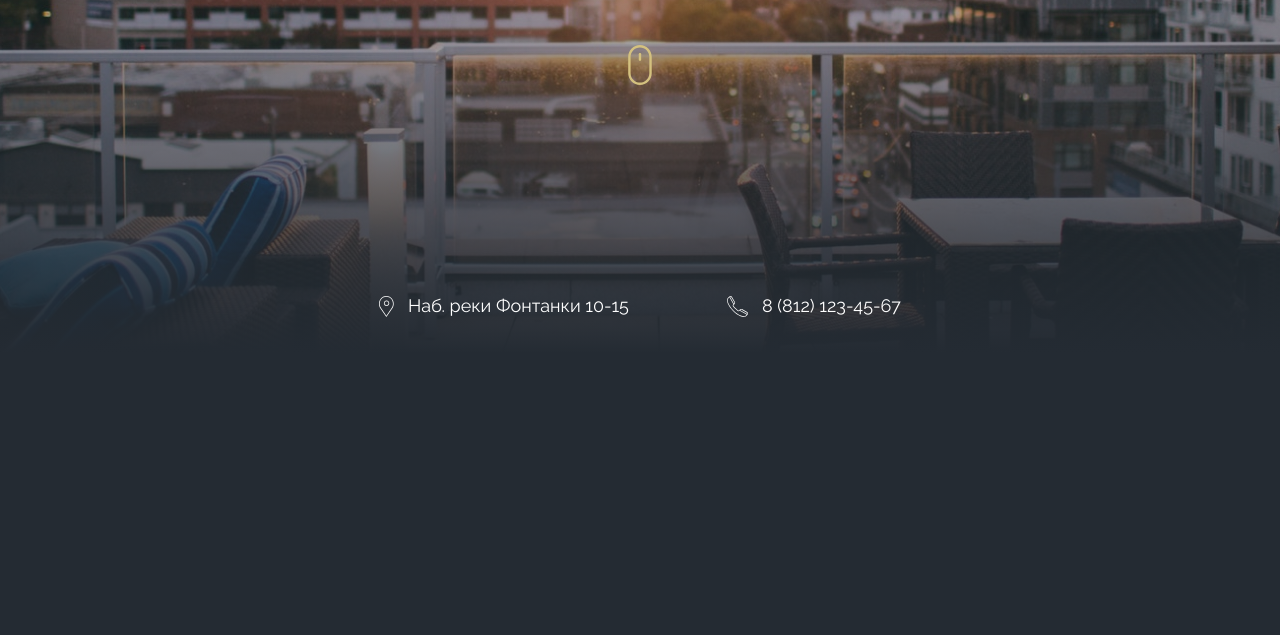
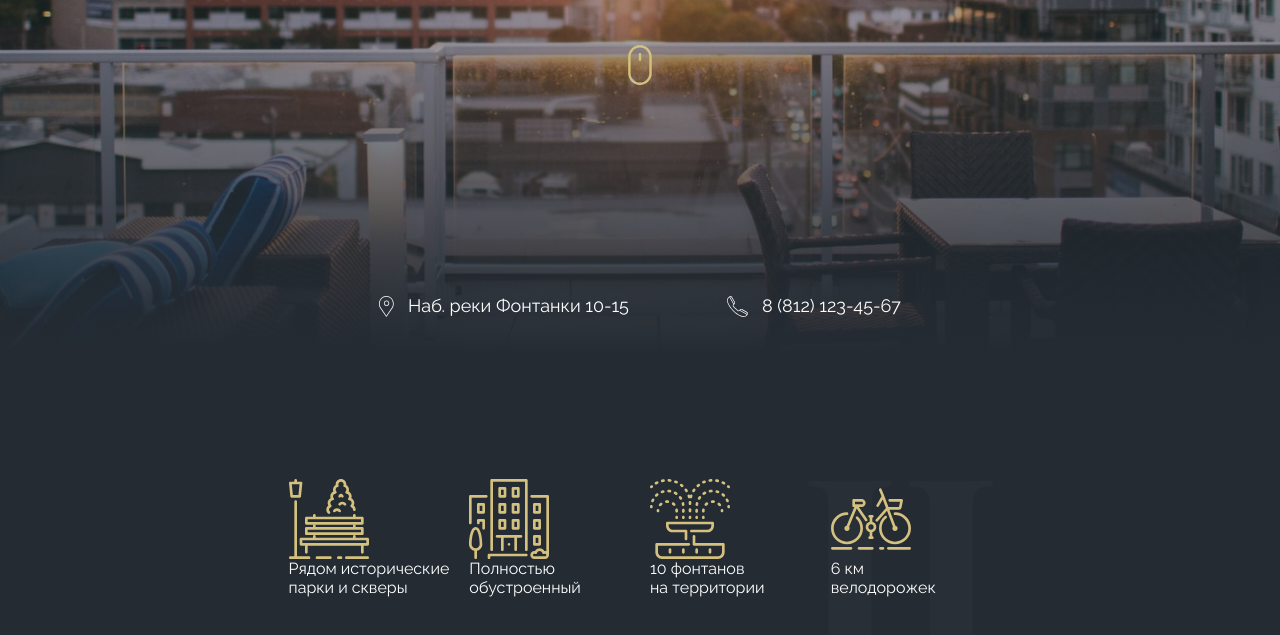
Before and after one commit to ahawi/lofthouse, a plain HTML site: page index.html in a window 1280 px wide. Shown: the part 419-1054 px from the top of the page. Before the commit the page ends 838 px from the top, so only its background shows below. Drawn offline with Linux system fonts and the light colour scheme.

Commit message:
add testimonials section

```diff
--- a/index.html
+++ b/index.html
@@ -99,6 +99,72 @@
           </div>
         </div>
       </section>
+
+      <section class="section">
+        <div class="testimonials container">
+          <ul class="testimonials__list grid grid--4" data-title="II">
+            <li class="testimonials__item">
+              <img
+                src="./images/testimonials/1.svg"
+                alt=""
+                class="testimonials__image"
+                width="80"
+                height="80"
+                loading="lazy"
+              />
+              <p>
+                Рядом исторические <br />
+                парки и скверы
+              </p>
+            </li>
+
+            <li class="testimonials__item">
+              <img
+                src="./images/testimonials/2.svg"
+                alt=""
+                class="testimonials__image"
+                width="80"
+                height="80"
+                loading="lazy"
+              />
+              <p>
+                Полностью <br />
+                обустроенный
+              </p>
+            </li>
+
+            <li class="testimonials__item">
+              <img
+                src="./images/testimonials/3.svg"
+                alt=""
+                class="testimonials__image"
+                width="80"
+                height="80"
+                loading="lazy"
+              />
+              <p>
+                10 фонтанов <br />
+                на территории
+              </p>
+            </li>
+
+            <li class="testimonials__item">
+              <img
+                src="./images/testimonials/4.svg"
+                alt=""
+                class="testimonials__image"
+                width="80"
+                height="80"
+                loading="lazy"
+              />
+              <p>
+                6 км <br />
+                велодорожек
+              </p>
+            </li>
+          </ul>
+        </div>
+      </section>
     </main>
   </body>
 </html>
--- a/styles/_variables.scss
+++ b/styles/_variables.scss
@@ -8,8 +8,8 @@
   --container-padding-x: 15px;
 
   --font-family-base: "Raleway", sans-serif;
-  --font-accent: "Playfair Display", sans-serif;
-  --font-secondary: "Roboto", sans-serif;
+  --font-family-accent: "Playfair Display", sans-serif;
+  --font-family-secondary: "Roboto", sans-serif;
 
   --transition-duration: 0.2s;
 }
--- /dev/null
+++ b/styles/blocks/_grid.scss
@@ -0,0 +1,28 @@
+.grid {
+  --gridColumns: 1;
+
+  display: grid;
+  grid-template-columns: repeat(var(--gridColumns), 1fr);
+  gap: 70px;
+
+  @include desktop {
+    gap: 20px;
+  }
+
+  @for $i from 2 through 12 {
+    &--#{$i} {
+      --gridColumns: #{$i};
+    }
+  }
+
+  &--4 {
+    @include mobile {
+      --gridColumns: 2;
+      gap: 90px;
+    }
+
+    @include mobile-s {
+      --gridColumns: 1;
+    }
+  }
+}
--- a/styles/blocks/_hero.scss
+++ b/styles/blocks/_hero.scss
@@ -2,13 +2,15 @@
   margin-top: -100px;
 
   min-height: 842px;
-  background: linear-gradient(
+  background-image: linear-gradient(
       180deg,
       #242b33 11.98%,
       rgba(45, 52, 60, 0.38) 51.04%,
       #242b33 92.19%
     ),
-    url("../../images/hero/bg.jpg") center no-repeat;
+    url("../../images/hero/bg.jpg");
+  background-position: center center;
+  background-repeat: no-repeat;
 
   &__body {
     padding-top: 296px;
@@ -23,7 +25,7 @@
   }
 
   &__title {
-    font-family: var(--font-accent);
+    font-family: var(--font-family-accent);
     color: var(--color-accent);
     text-align: center;
     position: relative;
--- /dev/null
+++ b/styles/blocks/_section.scss
@@ -0,0 +1,9 @@
+.section {
+  &:not(:first-child) {
+    padding-block: 60px;
+
+    @include tablet {
+      padding-block: 30px;
+    }
+  }
+}
--- /dev/null
+++ b/styles/blocks/_testimonials.scss
@@ -0,0 +1,32 @@
+.testimonials {
+  display: flex;
+  justify-content: center;
+
+  &__list {
+    max-width: 800px;
+    position: relative;
+
+    &::after {
+      content: attr(data-title);
+      position: absolute;
+      z-index: -1;
+      top: -0.3em;
+      left: 1.9em;
+      font-family: var(--font-family-accent);
+      font-size: 21vw;
+      opacity: 0.02;
+    }
+
+    &__item {
+      white-space: nowrap;
+      font-size: 20px;
+      display: flex;
+      flex-direction: column;
+      align-items: center;
+      row-gap: 53px;
+      text-align: center;
+      font-family: var(--font-family-secondary);
+      line-height: 1.3;
+    }
+  }
+}
--- a/styles/styles.scss
+++ b/styles/styles.scss
@@ -1,3 +1,4 @@
 @import "normalize", "fonts", "mixins", "media", "variables", "utils", "globals";
 
-@import "blocks/header", "blocks/hero";
+@import "blocks/header", "blocks/hero", "blocks/testimonials", "blocks/section",
+  "blocks/grid";
```
Also changed, not shown: images/testimonials/1.svg (added), images/testimonials/2.svg (added), images/testimonials/3.svg (added), images/testimonials/4.svg (added), styles/_globals.scss (line endings or trailing spaces), styles/styles.css, 1 other file.
